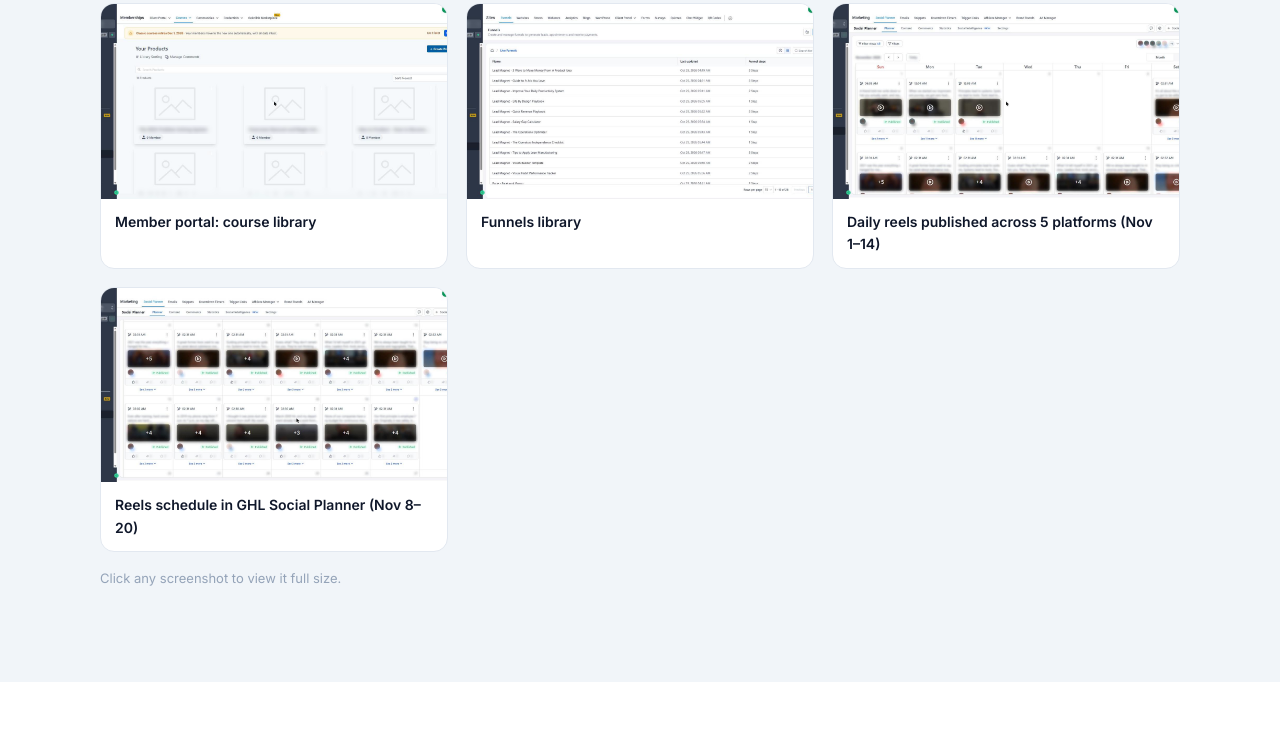
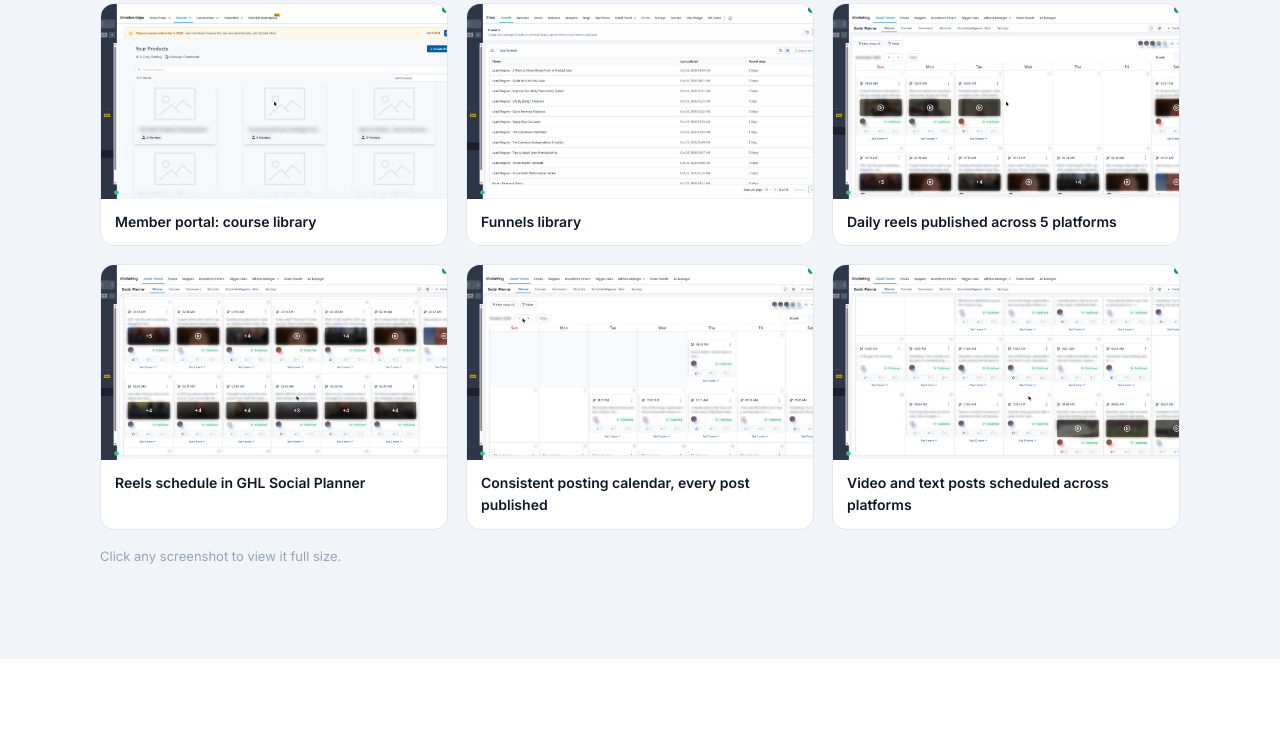
Before and after one commit to abremateadominic/abremateadominic.github.io, a plain HTML site: page index.html in a window 1280 px wide. Shown: the part 3896-4632 px from the top of the page. Drawn offline with Linux system fonts and the light colour scheme.

Commit message:
Add files via upload

```diff
--- a/index.html
+++ b/index.html
@@ -171,8 +171,10 @@
         <figure class="shot" data-c="sys"><img loading="lazy" src="images/checkout.png" alt="Checkout order box"><figcaption>Checkout with order bump</figcaption></figure>
         <figure class="shot" data-c="sys"><img loading="lazy" src="images/member-portal.png" alt="Member portal courses"><figcaption>Member portal: course library</figcaption></figure>
         <figure class="shot" data-c="sys"><img loading="lazy" src="images/funnels-library.png" alt="Funnels library"><figcaption>Funnels library</figcaption></figure>
-        <figure class="shot" data-c="reels"><img loading="lazy" src="images/social-planner-1.jpg" alt="Social planner calendar of published reels"><figcaption>Daily reels published across 5 platforms (Nov 1–14)</figcaption></figure>
-        <figure class="shot" data-c="reels"><img loading="lazy" src="images/social-planner-2.jpg" alt="Social planner calendar of published reels, second half"><figcaption>Reels schedule in GHL Social Planner (Nov 8–20)</figcaption></figure>
+        <figure class="shot" data-c="reels"><img loading="lazy" src="images/social-planner-1.jpg?v=2" alt="Social planner calendar of published reels"><figcaption>Daily reels published across 5 platforms</figcaption></figure>
+        <figure class="shot" data-c="reels"><img loading="lazy" src="images/social-planner-2.jpg?v=2" alt="Social planner calendar of scheduled reels"><figcaption>Reels schedule in GHL Social Planner</figcaption></figure>
+        <figure class="shot" data-c="reels"><img loading="lazy" src="images/social-planner-3.jpg" alt="Social planner calendar of published posts"><figcaption>Consistent posting calendar, every post published</figcaption></figure>
+        <figure class="shot" data-c="reels"><img loading="lazy" src="images/social-planner-4.jpg" alt="Social planner calendar with video posts"><figcaption>Video and text posts scheduled across platforms</figcaption></figure>
       </div>
       <p class="note">Click any screenshot to view it full size.</p>
     </div>
```
